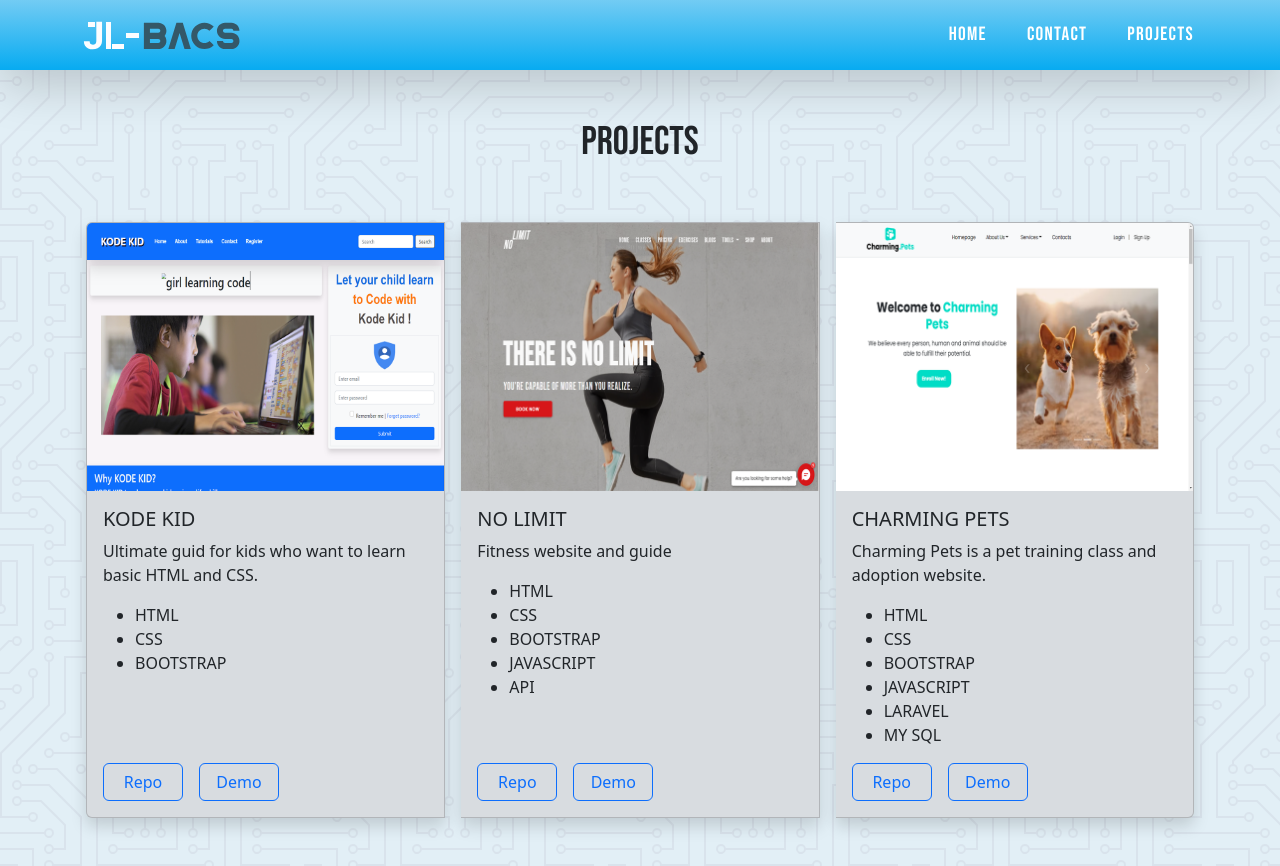
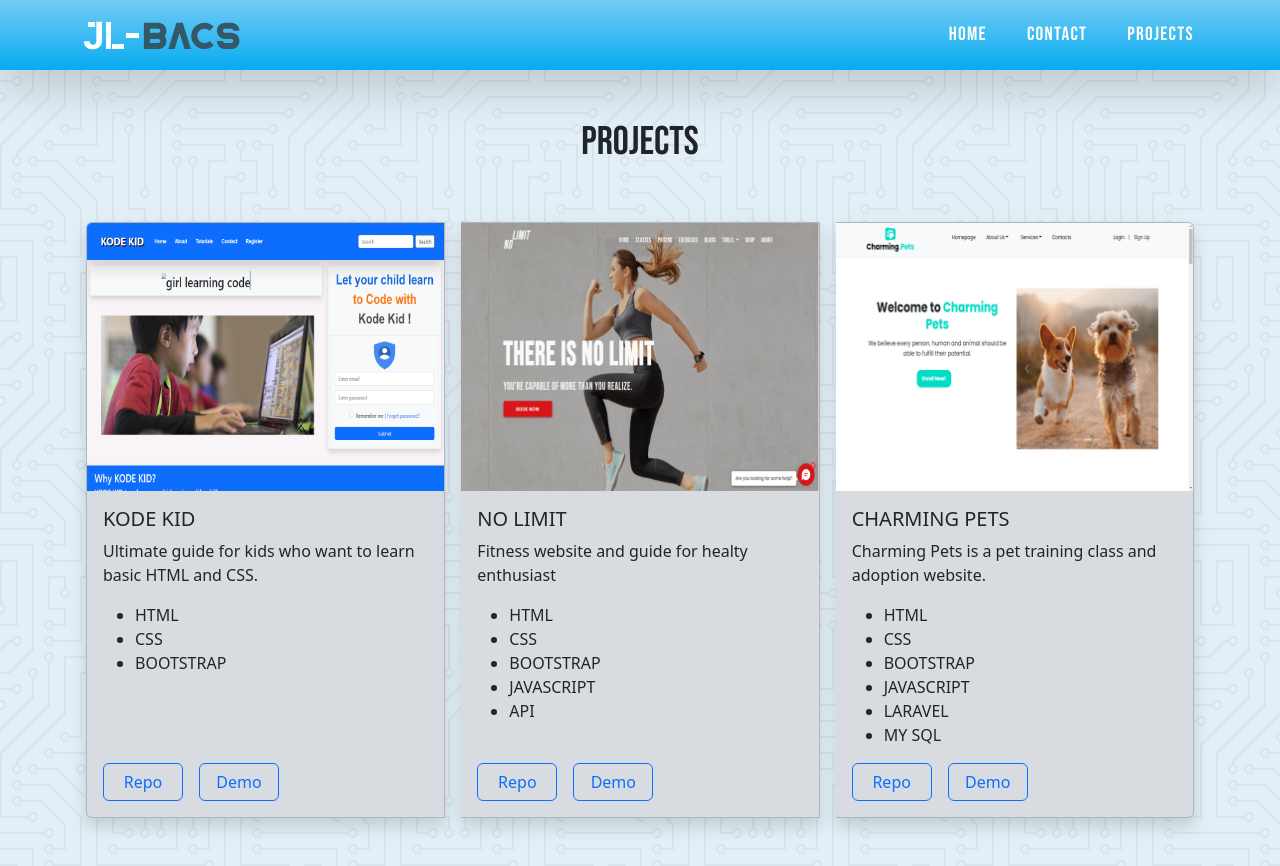
Before and after one commit to jlbbacs/MY-portfolio, a React (Create React App) app: page /works in a window 1280 px wide. Built offline with nearby package versions, Linux system fonts and the light colour scheme.

Commit message:
adding msh box

```diff
--- a/package.json
+++ b/package.json
@@ -21,6 +21,7 @@
     "react-router-dom": "^6.4.1",
     "react-scripts": "^5.0.1",
     "react-tsparticles": "^2.3.2",
+    "sweetalert": "^2.1.2",
     "typewriter-effect": "^2.19.0",
     "web-vitals": "^2.1.4"
   },
--- a/src/pages/contact.js
+++ b/src/pages/contact.js
@@ -2,6 +2,7 @@ import { useRef } from 'react';
 import emailjs from '@emailjs/browser';
 import "../css/contact.css"
 import React from 'react';
+import swal from 'sweetalert';
 
 export const contact = () => {
   const form = useRef();
@@ -18,6 +19,7 @@ export const contact = () => {
           kevin.current.value = ""
           nicca.current.value = ""
           console.log(result.text);
+          swal("Success", "Youre message has been sent!", "success");
       }, (error) => {
           console.log(error.text);
       });
--- a/src/pages/works.js
+++ b/src/pages/works.js
@@ -28,7 +28,7 @@ const works = () => {
     <img class="card-img-top" src={Kodekid} alt="Card image cap"></img>
     <div class="card-body">
       <h5 class="card-title">KODE KID</h5>
-      <p class="card-text ">Ultimate guid for kids who want to learn basic HTML and CSS.</p>
+      <p class="card-text ">Ultimate guide for kids who want to learn basic HTML and CSS.</p>
       <ul>
         <li>HTML</li>
         <li>CSS</li>
@@ -47,7 +47,7 @@ const works = () => {
     <img class="card-img-top" src={Nolimit} alt="Card image cap"></img>
     <div class="card-body">
       <h5 class="card-title ">NO LIMIT</h5>
-      <p class="card-text ">Fitness website and guide </p>
+      <p class="card-text ">Fitness website and guide for healty enthusiast</p>
       <ul>
         <li>HTML</li>
         <li>CSS</li>
@@ -57,7 +57,7 @@ const works = () => {
       </ul>
       <div className='Works-button '>
         <br></br>
-        <br></br>
+
 
       <button type="button" class="btn btn-outline-primary">Repo</button>
       <button type="button" class="btn btn-outline-primary ">Demo</button>
```
Also changed, not shown: 1 other file (tests, documents, lock files or other folders).
